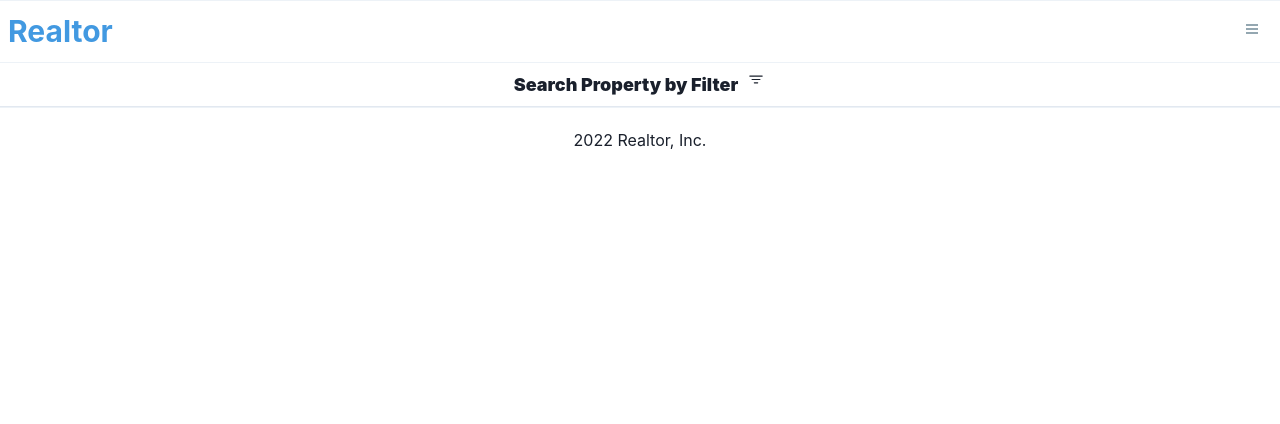
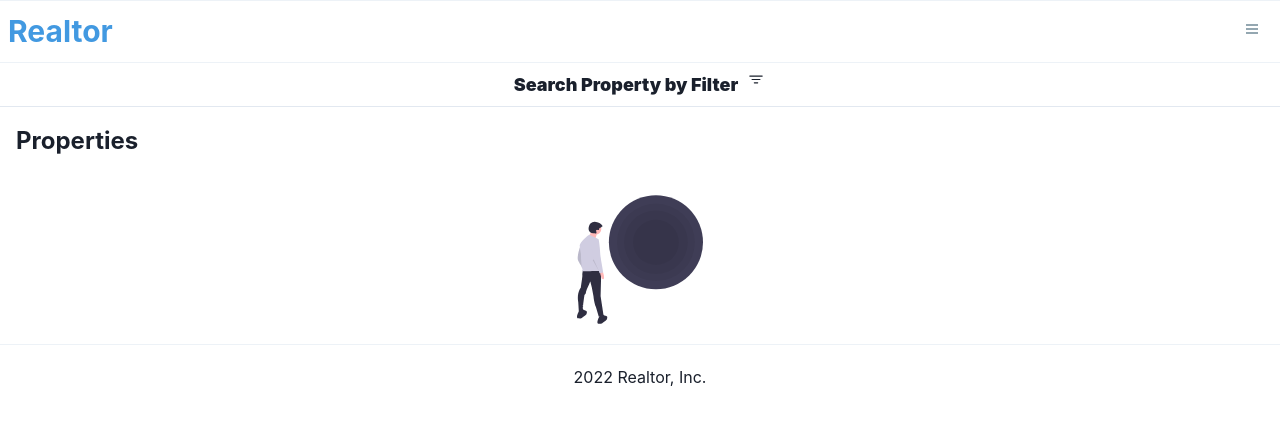
Before and after one commit to MetalJames/real_estate_app, a Next.js app: page /search in a window 1280 px wide. Shown: the top 424 px of the page. Built offline with nearby package versions, Linux system fonts and the light colour scheme.

Commit message:
half way done with searchfilters componnent, also add noresut image, also add more code to search.js

```diff
--- a/components/SearchFilters.jsx
+++ b/components/SearchFilters.jsx
@@ -0,0 +1,15 @@
+import { useEfffect, useState } from 'react';
+import { Flex, Select, Box, Text, Input, Spinner, Icon, Button } from '@chakra-ui/react';
+import { useRouter } from 'next/router';
+import { MdCancel } from 'react-icons/md';
+import Image from 'next/image';
+
+const SearchFilters = () => {
+    return (
+        <div>
+            searchFilters
+        </div>
+    )
+}
+
+export default SearchFilters;
--- a/pages/search.js
+++ b/pages/search.js
@@ -3,6 +3,11 @@
 import Image from 'next/image';
 import { Flex, Box, Text, Icon } from '@chakra-ui/react';
 import { BsFilter } from 'react-icons/bs';
+
+import SearchFilters from '../components/SearchFilters';
+import Property from '../components/Property';
+
+import noresult from '../assets/images/noresult.svg'
 
 const Search = () => {
     const [searchFilters, setSearchFilters] = useState(false);
@@ -25,6 +30,17 @@
                 <Icon paddingLeft='2' w='7' as={BsFilter} />
             </Flex>
             {searchFilters && <SearchFilters />}
+            <Text fontSize='2xl' p='4' fontWeight='bold'>
+                Properties {router.query.purpose}
+            </Text>
+            <Flex flexWrap='wrap'>
+                {[].map((property) => <Property property={property} key={property.id} />)}
+            </Flex>
+            {[].length === 0 && (
+                <Flex justifyContent='center' alignItems='center' flexDirection='column' marginTop='5' marginBottom='5'>
+                    <Image src={noresult} alt='no result'/>
+                </Flex>
+            )}
         </Box>
     )
 }
```
Also changed, not shown: assets/images/noresult.svg (added).
